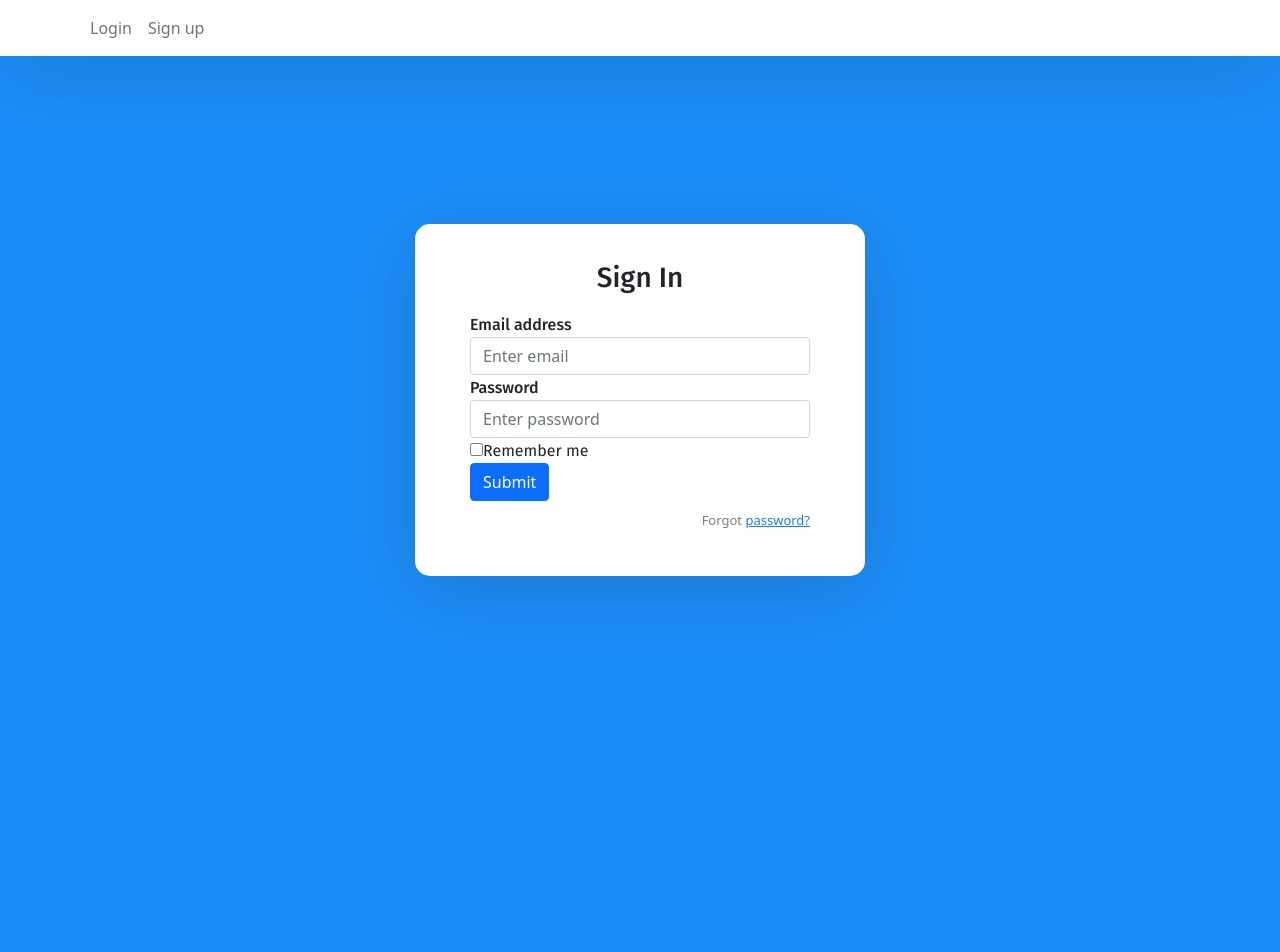
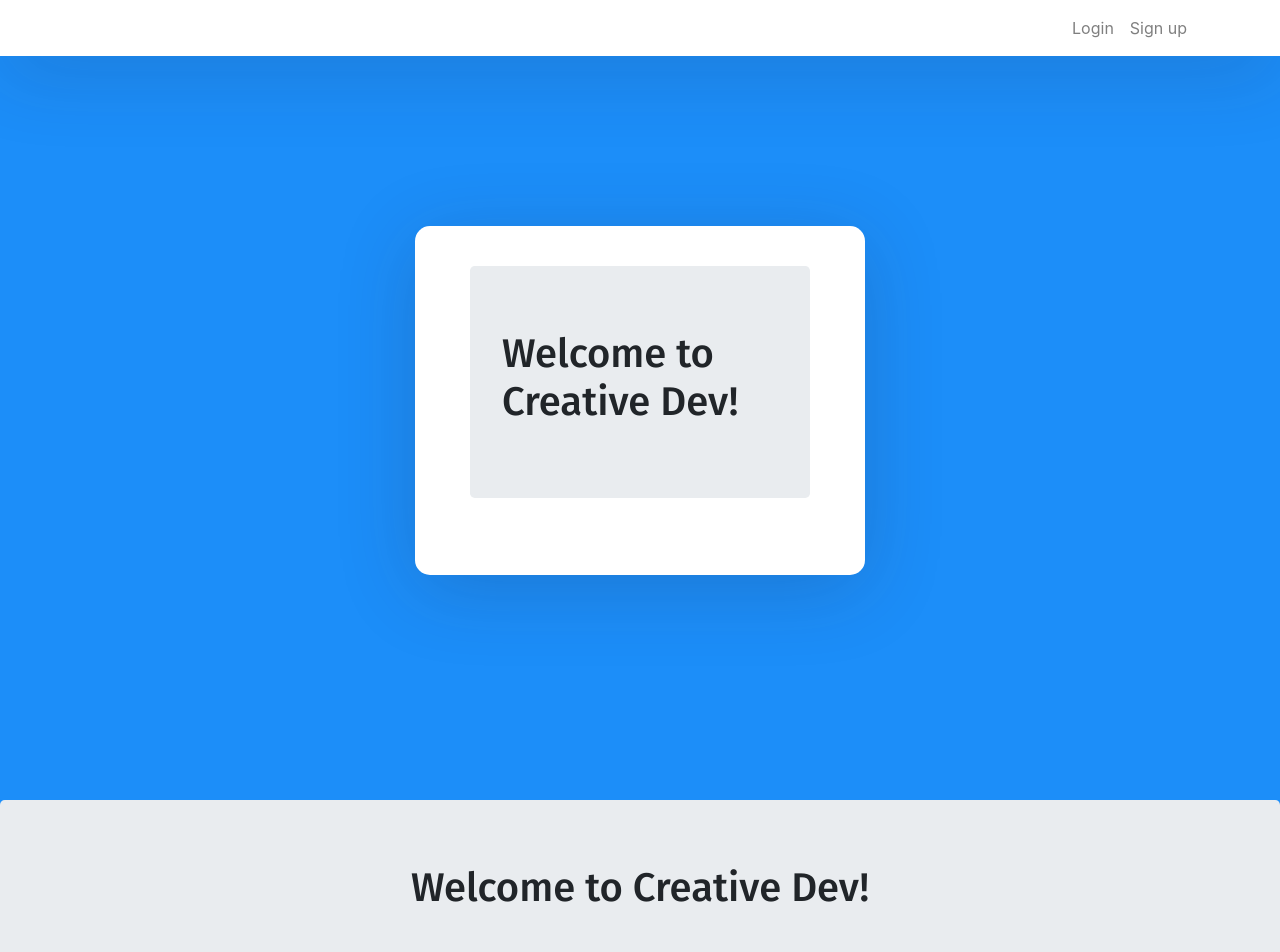
Before and after one commit to tybant0427/creative_dev, a React (Create React App) app in the folder client/: page / in a window 1280 px wide. Shown: the top 952 px of the page. Before the commit the page ends 800 px from the top, so only its background shows below. Built offline with nearby package versions, Linux system fonts and the light colour scheme.

Commit message:
fixed landing page bug

```diff
--- a/client/package.json
+++ b/client/package.json
@@ -6,7 +6,10 @@
     "@testing-library/jest-dom": "^5.16.2",
     "@testing-library/react": "^12.1.3",
     "@testing-library/user-event": "^13.5.0",
-    "bootstrap": "^5.1.3",
+
+    "bootstrap": "^4.6.0",
+    "react-bootstrap": "^1.5.2",
+
     "react": "^17.0.2",
     "react-dom": "^17.0.2",
     "react-router-dom": "^5.2.0",
--- a/client/src/App.js
+++ b/client/src/App.js
@@ -3,7 +3,8 @@ import '../node_modules/bootstrap/dist/css/bootstrap.min.css';
 import './App.css';
 import { BrowserRouter as Router, Switch, Route, Link } from "react-router-dom";
 import Login from "./components/login";
-import SignUp from "./components/signup"
+import SignUp from "./components/signup";
+import Landing from './components/landing';
 function App() {
   return (<Router>
     <div className="App">
@@ -25,12 +26,13 @@ function App() {
       <div className="auth-wrapper">
         <div className="auth-inner">
           <Switch>
-            <Route exact path='/' component={Login} />
+            <Route exact path='/' component={Landing} />
             <Route path="/sign-in" component={Login} />
             <Route path="/sign-up" component={SignUp} />
           </Switch>
         </div>
       </div>
+      <Landing/>
     </div></Router>
   );
 }
--- /dev/null
+++ b/client/src/components/landing.js
@@ -0,0 +1,12 @@
+import React, { Component } from "react";
+import { Jumbotron } from "react-bootstrap";
+
+export default class Landing extends Component {
+    render() {
+        return (
+            <Jumbotron>
+                <h1>Welcome to Creative Dev!</h1>
+            </Jumbotron>
+        );
+    }
+}
--- a/client/src/index.js
+++ b/client/src/index.js
@@ -3,6 +3,7 @@ import ReactDOM from "react-dom";
 import { BrowserRouter } from "react-router-dom";
 import "./index.css";
 import App from "./App";
+import 'bootstrap/dist/css/bootstrap.css';
 // import * as serviceWorker from "./serviceWorker";
 ReactDOM.render(
     <BrowserRouter>
--- a/client/src/pages/landing.html
+++ b/client/src/pages/landing.html
@@ -8,11 +8,10 @@
     <link rel="stylesheet" href="https://cdn.jsdelivr.net/npm/bootstrap@4.0.0/dist/css/bootstrap.min.css" integrity="sha384-Gn5384xqQ1aoWXA+058RXPxPg6fy4IWvTNh0E263XmFcJlSAwiGgFAW/dAiS6JXm" crossorigin="anonymous">
 </head>
 <body>
-    <p style="background-image: url(https://files.slack.com/files-pri/T02N7RRRHTL-F035CTLDZA6/creative_dev.gif);"></p>
+
     <div class="jumbotron" style="text-align: center; padding: 8rem">
         <h1 class="display-4" style="padding: inherit;">Welcome to Creative Dev!</h1>
-        <p class="lead">
-          <a class="btn btn-primary btn-lg col-md-4" style="display: inline-block;" href="#" role="button">Login in</a>
+        <!-- <p class="lead"> -->
         </p>
       </div>
 
```
Also changed, not shown: package.json (+9 -6 lines), 2 other files (tests, documents, lock files or other folders).
